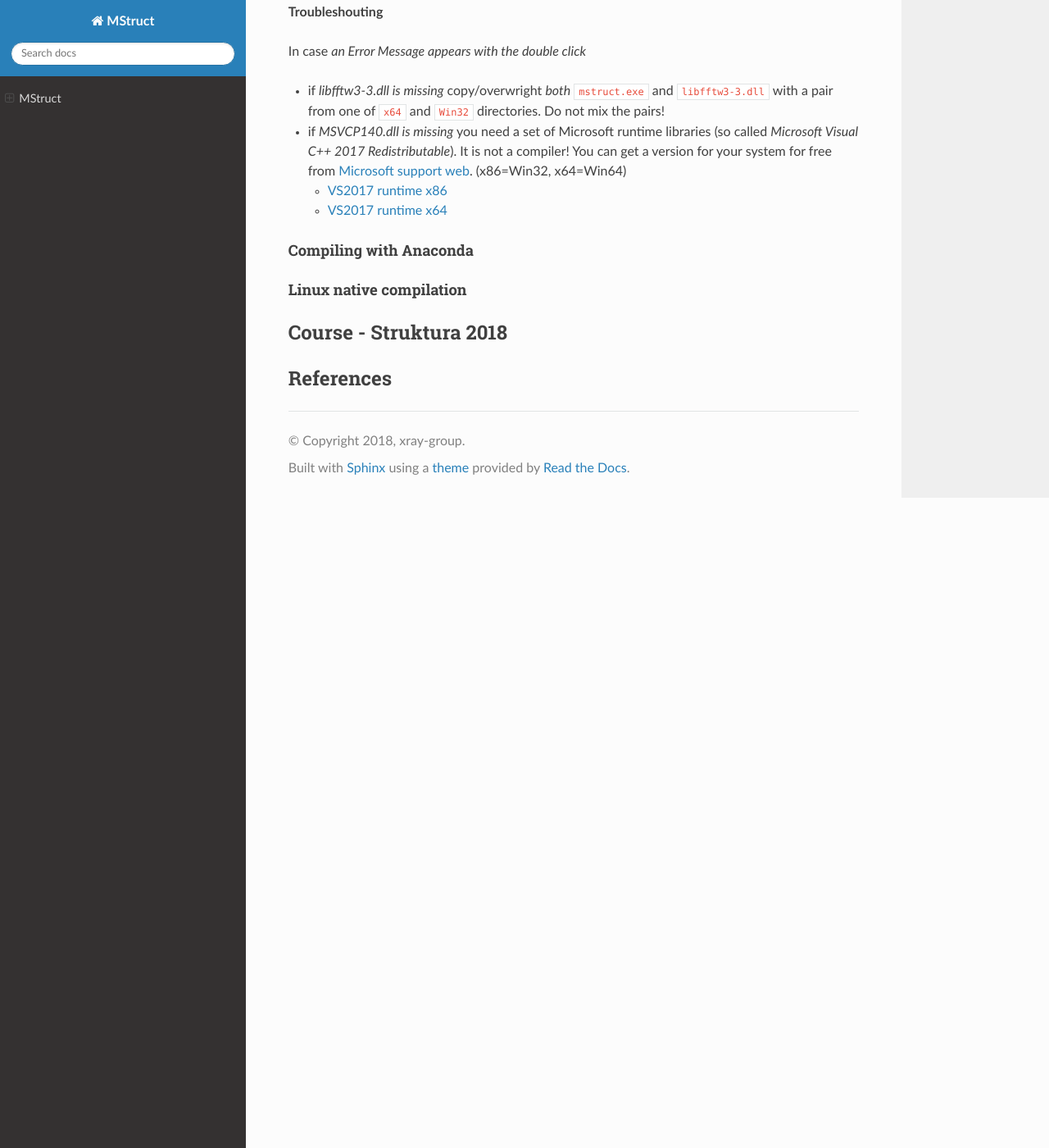
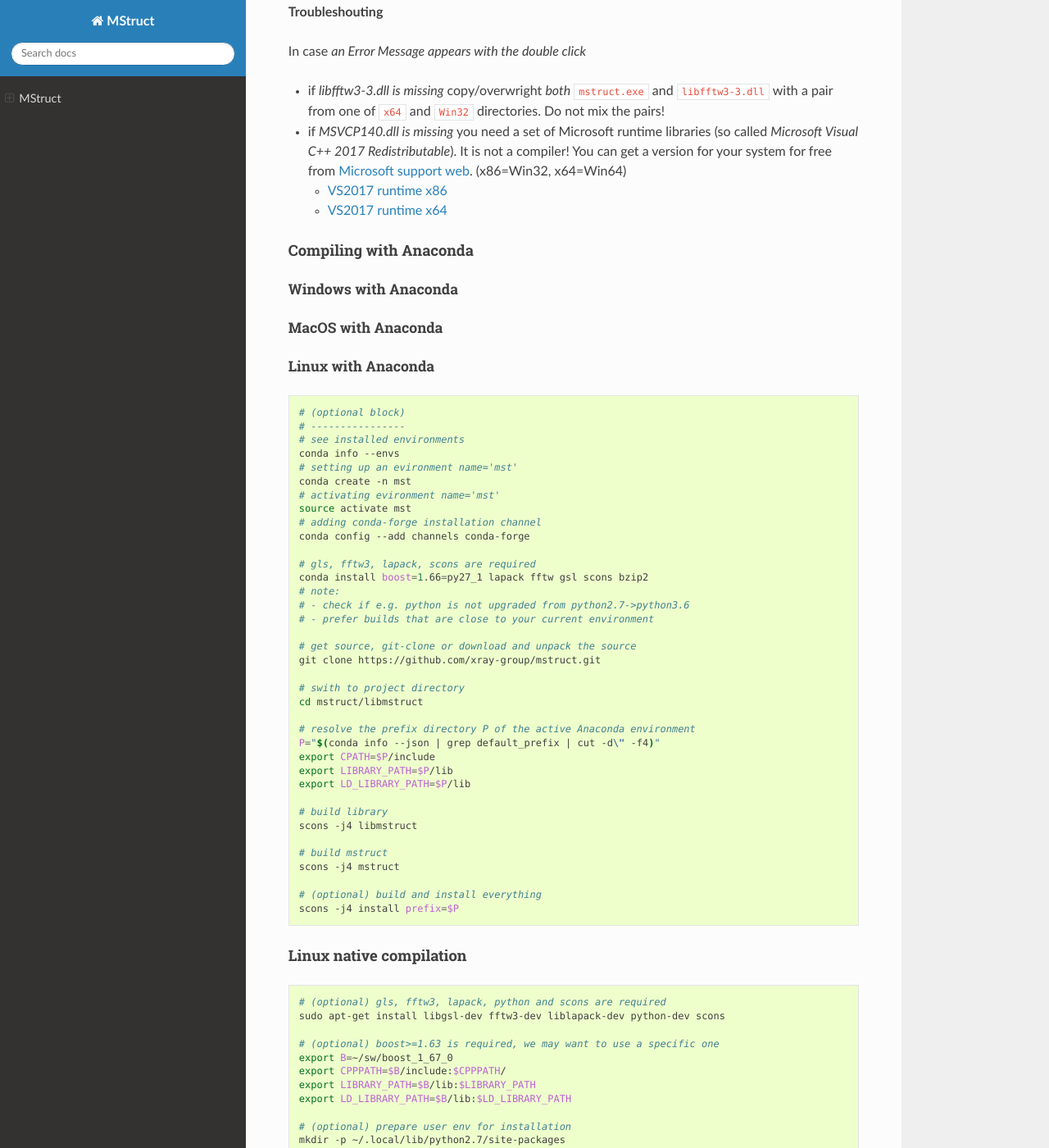
Before and after one commit to xray-group/mstruct, a Sphinx documentation site: the page built from doc/source/index.md, in a window 1280 px wide and 1400 px high, scrolled down 1275 px. Shown: the whole window at 82% size. Built offline with Sphinx 7.4.7 and the Read the Docs theme 2.0.0, drawn with Linux system fonts in a browser that asks for light colours; some of the changed text lies outside the part shown.

Commit message:
Doc: Installation instructions for Linux

````diff
--- a/doc/source/conf.py
+++ b/doc/source/conf.py
@@ -15,7 +15,6 @@
 # import os
 # import sys
 # sys.path.insert(0, os.path.abspath('.'))
-
 
 # -- Project information -----------------------------------------------------
 
--- a/doc/source/index.md
+++ b/doc/source/index.md
@@ -11,13 +11,18 @@ MStruct projects provides two main components:
 Windows, MacOS and Linux are all supported. However the level of intagration is varying.
 See the table below for a quick overview.
 
-
-|     xxxx         | Windows       | MacOS     | Linux     |
+|                 | Windows       | MacOS     | Linux     |
 |:--------------- |:-------------:|:---------:|:---------:|
 | native binaries | available     | -         | -         |
 | native source   | ask authors   | -         | available |
 | Anaconda        | available     | available | available |
 
+<!--
+|                 | Windows       | MacOS     | Linux     |
+| native binaries | available     | -         | -         |
+| native source   | ask authors   | -         | available |
+| Anaconda        | available     | available | available |
+!-->
 
 In short:
 - **Windows binaries** are small (few MBs), easy to download and run but you will
@@ -61,8 +66,88 @@ for free from [Microsoft support web](https://www.visualstudio.com/downloads/).
 
 #### Compiling with Anaconda
 
+##### Windows with Anaconda
+
+
+
+##### MacOS with Anaconda
+
+##### Linux with Anaconda
+
+```bash
+# (optional block)
+# ----------------
+# see installed environments
+conda info --envs
+# setting up an evironment name='mst'
+conda create -n mst
+# activating evironment name='mst'
+source activate mst
+# adding conda-forge installation channel
+conda config --add channels conda-forge
+
+# gls, fftw3, lapack, scons are required
+conda install boost=1.66=py27_1 lapack fftw gsl scons bzip2
+# note:
+# - check if e.g. python is not upgraded from python2.7->python3.6
+# - prefer builds that are close to your current environment
+
+# get source, git-clone or download and unpack the source
+git clone https://github.com/xray-group/mstruct.git
+
+# swith to project directory
+cd mstruct/libmstruct
+
+# resolve the prefix directory P of the active Anaconda environment
+P="$(conda info --json | grep default_prefix | cut -d\" -f4)"
+export CPATH=$P/include
+export LIBRARY_PATH=$P/lib
+export LD_LIBRARY_PATH=$P/lib
+
+# build library
+scons -j4 libmstruct
+
+# build mstruct
+scons -j4 mstruct
+
+# (optional) build and install everything
+scons -j4 install prefix=$P
+```
+
 #### Linux native compilation
+
+```bash
+# (optional) gls, fftw3, lapack, python and scons are required
+sudo apt-get install libgsl-dev fftw3-dev liblapack-dev python-dev scons
+
+# (optional) boost>=1.63 is required, we may want to use a specific one
+export B=~/sw/boost_1_67_0
+export CPPPATH=$B/include:$CPPPATH/
+export LIBRARY_PATH=$B/lib:$LIBRARY_PATH
+export LD_LIBRARY_PATH=$B/lib:$LD_LIBRARY_PATH
+
+# (optional) prepare user env for installation
+mkdir -p ~/.local/lib/python2.7/site-packages
+
+# build library
+scons -j4 libmstruct
+
+# build mstruct
+scons -j4 mstruct
+
+# (optional) build and install everything
+scons -j4 install prefix=~/.local
+
+# (optional) we may want to activate installation
+export PATH=~/.local/bin:$PATH
+export PYTHONPATH=~/.local/lib/python2.7/site-packages:$PYTHONATH
+export LD_LIBRARY_PATH=~/.local/lib:$LD_LIBRARY_PATH
+```
 
 ## Course - Struktura 2018
 
+bla, bla
+
 ## References
+
+bla,bla
````
